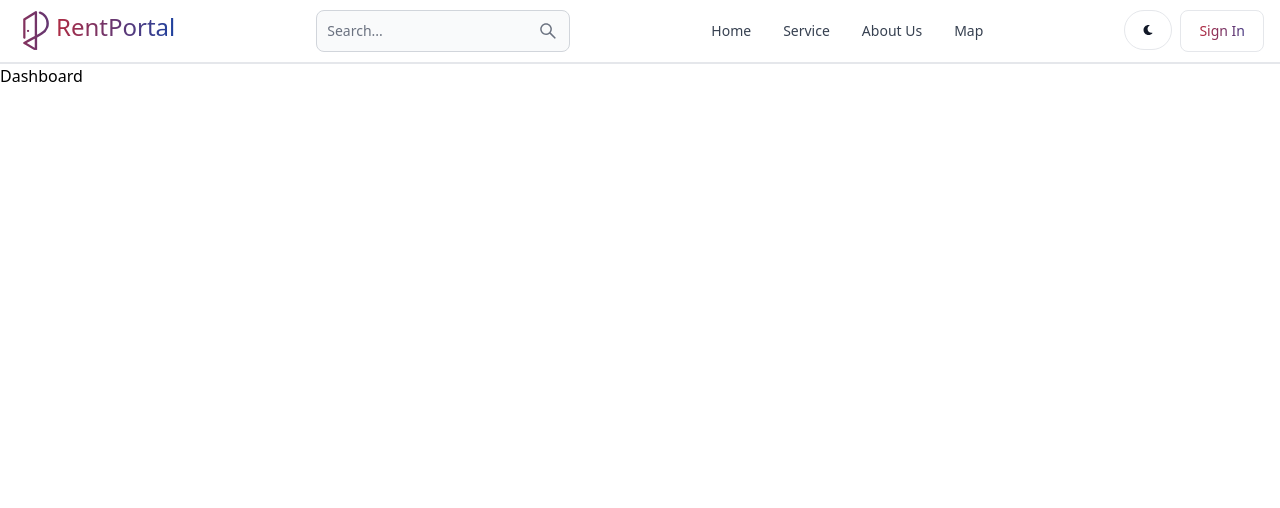
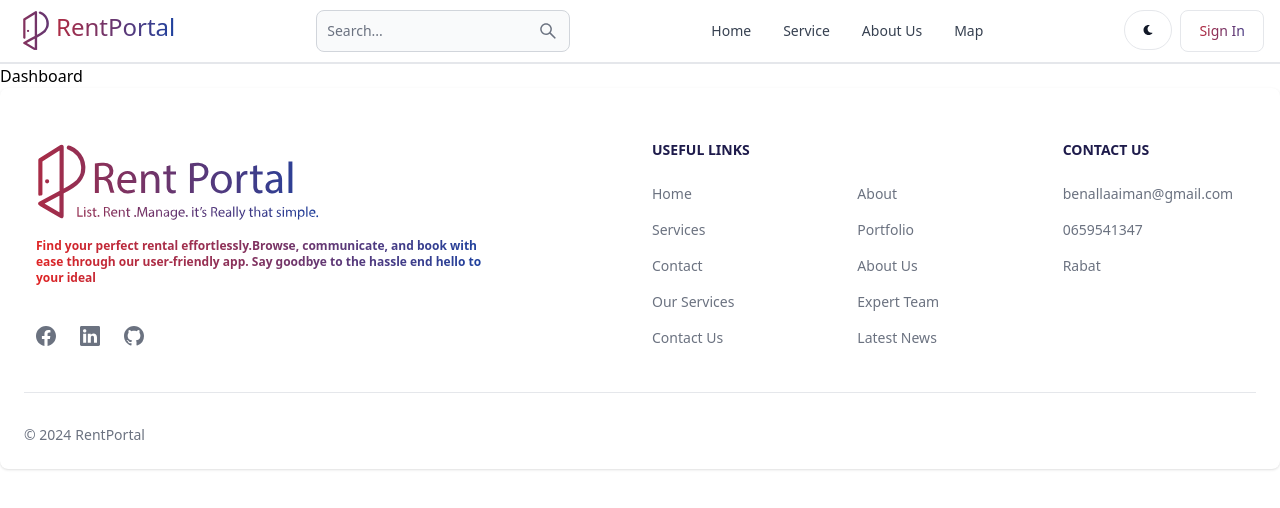
Before and after one commit to Benalla-Aiman/mern-blog-tut11, a React (Vite) app in the folder client/: page /Dashboard in a window 1280 px wide. Shown: the top 508 px of the page. Built offline with nearby package versions, Linux system fonts and the light colour scheme.

Commit message:
create footer componant

```diff
--- a/client/src/App.jsx
+++ b/client/src/App.jsx
@@ -8,6 +8,7 @@ import Map from './pages/Map'
 import About_Us from './pages/About_Us'
 import Dashboard from './pages/Dashboard'
 import Header from './components/Header'
+import Footer from './components/Footer'
 
 export default function App() {
   return (
@@ -22,6 +23,7 @@ export default function App() {
       <Route path="/Map" element={<Map />} />
       <Route path="/Dashboard" element={<Dashboard />} />
     </Routes>
+    <Footer/>
     </BrowserRouter>
   )
 }
--- /dev/null
+++ b/client/src/components/Footer.jsx
@@ -0,0 +1,83 @@
+import React from 'react'
+import {
+  Footer,
+  FooterBrand,
+  FooterCopyright,
+  FooterDivider,
+  FooterIcon,
+  FooterLink,
+  FooterLinkGroup,
+  FooterTitle,
+} from 'flowbite-react';
+import { BsFacebook, BsGithub, BsLinkedin} from 'react-icons/bs';
+import logo from "../assets/logo-slogan.svg";
+import { Link} from "react-router-dom";
+export default function FooterCom() {
+  return (
+    <Footer container>
+      <div className="w-full">
+      <div className="flex p-3  mx-auto flex-col md:flex-row md:items-center gap-6 ">
+        <div className='flex-1'>
+        <div>
+        <Link
+            to="/"
+            className="font-bold dark:text-white text-4xl  text-indigo-950"
+          >
+            <img src={logo} alt="RentPortal" className="w-72 h-28" />
+            {/*<span className="h-10 " color="indigo-900" pill>
+              RentPortal
+            </span>*/}
+            <p className="text-xs max-w-md from-red-600 to-blue-800 bg-gradient-to-r bg-clip-text text-transparent">
+              Find your perfect rental effortlessly.Browse, communicate, and book with ease through our user-friendly app. Say goodbye to the hassle end hello to your ideal
+            </p>
+          </Link>
+        <div className="mt-10 flex space-x-6 sm:mt-10 sm:justify-start">
+            <FooterIcon href="#" icon={BsFacebook} />
+            <FooterIcon href="#" icon={BsLinkedin} />
+            <FooterIcon href="#" icon={BsGithub} />
+        </div>
+        </div>
+        </div>
+        <div className='flex-1'>
+        <div className="grid grid-cols-2 gap-8 sm:mt-4 sm:grid-cols-3 sm:gap-6">
+              <div>
+                <Footer.Title title="Useful Links" className=' text-indigo-950' />
+              <Footer.LinkGroup col>
+                <Footer.Link href="#">Home</Footer.Link>
+                <Footer.Link href="#">Services</Footer.Link>
+                <Footer.Link href="#">Contact</Footer.Link>
+                <Footer.Link href="#">Our Services</Footer.Link>
+                <Footer.Link href="#">Contact Us</Footer.Link>
+              </Footer.LinkGroup>
+              </div>
+              <div>
+                <Footer.Title title="ss"  className='text-transparent'/>
+              <Footer.LinkGroup col>
+                <Footer.Link href="#">About</Footer.Link>
+                <Footer.Link href="#">Portfolio</Footer.Link>
+                <Footer.Link href="#">About Us</Footer.Link>
+                <Footer.Link href="#">Expert Team</Footer.Link>
+                <Footer.Link href="#">Latest News</Footer.Link>
+              </Footer.LinkGroup>
+              </div>
+              <div><Footer.Title title="Contact US" className=' text-indigo-950' />
+              <Footer.LinkGroup col>
+                <Footer.Link href="#">benallaaiman@gmail.com</Footer.Link>
+                <Footer.Link href="#">0659541347</Footer.Link>
+                <Footer.Link href="#">Rabat</Footer.Link>
+              </Footer.LinkGroup>
+              </div>
+            </div>
+
+        </div>
+        </div>
+
+        <FooterDivider />
+
+        <div className="w-full sm:flex sm:items-center sm:justify-between">
+          <FooterCopyright href="#" by="RentPortal" year={2024} />
+        </div>
+      </div>
+    </Footer>
+  )
+}
```
